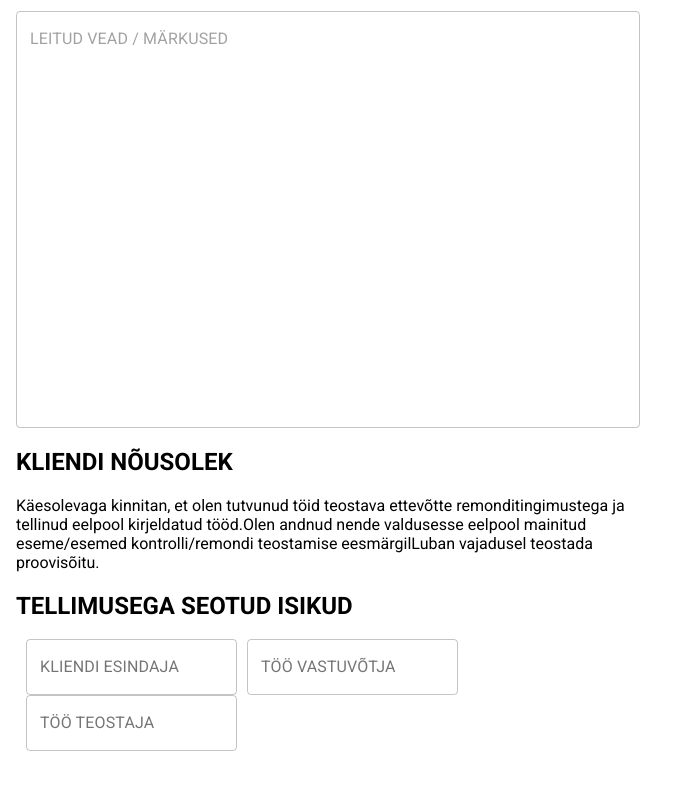
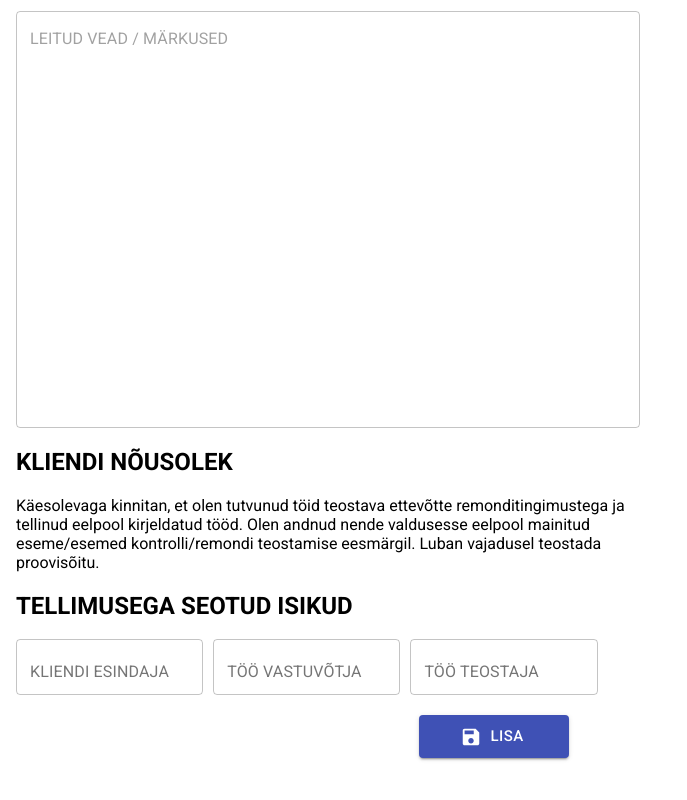
Before and after one commit to GrmnMrg/rehviproff-webapp-frontend, a React (Create React App) app: page /add-workorder in a window 1280 px wide. Shown: the part 986-1786 px from the top of the page, without its empty margins (0-687 px from the left). Before the commit the page ends 1753 px from the top, so only its background shows below. Built offline with nearby package versions, Linux system fonts and the light colour scheme; no server answers.

Commit message:
Pass form data to api component

```diff
--- a/package.json
+++ b/package.json
@@ -5,6 +5,7 @@
   "homepage": "./",
   "dependencies": {
     "@material-ui/core": "^4.11.0",
+    "@material-ui/icons": "^4.9.1",
     "mobx": "^5.15.4",
     "mobx-react": "^6.2.2",
     "moment": "^2.29.1",
--- a/src/App.css
+++ b/src/App.css
@@ -32,7 +32,28 @@ body {
 }
 
 .required_parties .MuiTextField-root {
-    margin-left: 10px
+    margin-right: 10px;
+    width: 30%
+}
+
+.required_parties .MuiInputLabel-formControl {
+    margin-top: 5px;
+}
+
+.form-submit-btn {
+    margin-top: 10px;
+    width: 50%;
+    display: block;
+}
+
+.form-submit-btn button {
+    float: right;
+    margin: 10px 71px 10px 10px;
+    width: 10em;
+}
+
+.add-workorder-content form {
+    margin-bottom: 10rem;
 }
 
 .form-group {
--- /dev/null
+++ b/src/api/WorkOrderApi.js
@@ -0,0 +1,9 @@
+class WorkOrderApi {
+
+    static async addNewWorkOrder(workOrderData){
+        console.log("Add new workorder with data: ")
+        console.log(workOrderData);
+    }
+}
+
+export default WorkOrderApi;
--- a/src/components/AddWorkOrderForm.js
+++ b/src/components/AddWorkOrderForm.js
@@ -1,13 +1,17 @@
 import React from "react";
 import TextField from "@material-ui/core/TextField";
+import workOrderApi from "../api/WorkOrderApi"
+import Button from "@material-ui/core/Button";
+import SaveIcon from "@material-ui/icons/Save";
 
 class AddWorkOrderForm extends React.Component {
 
     constructor(props) {
         super(props);
+        let currentDate = this.getCurrentDate();
         this.state = {
             id: '',
-            date: '',
+            date: currentDate,
             client_name_and_address: "",
             client_phone: "",
             car_mark_and_model: "",
@@ -20,15 +24,13 @@ class AddWorkOrderForm extends React.Component {
             required_parties_client_representative: "",
             required_parties_work_receiver: "",
             required_parties_work_performer: "",
-            consent: [
-                `Käesolevaga kinnitan, et olen tutvunud töid teostava ettevõtte remonditingimustega ja
-            tellinud eelpool kirjeldatud tööd.`,
-                `Olen andnud nende valdusesse eelpool mainitud eseme/esemed kontrolli/remondi teostamise
-            eesmärgil`,
-                `Luban vajadusel teostada proovisõitu.`
-            ]
+            consent: `Käesolevaga kinnitan, et olen tutvunud töid teostava ettevõtte remonditingimustega ja
+            tellinud eelpool kirjeldatud tööd. Olen andnud nende valdusesse eelpool mainitud eseme/esemed kontrolli/remondi teostamise
+            eesmärgil. Luban vajadusel teostada proovisõitu.`
+
         }
         this.handleChange = this.handleChange.bind(this);
+        this.handleSubmit = this.handleSubmit.bind(this);
     }
 
     handleChange(event) {
@@ -40,11 +42,16 @@ class AddWorkOrderForm extends React.Component {
         })
     }
 
+    handleSubmit(event) {
+        let result = workOrderApi.addNewWorkOrder(this.state);
+        event.preventDefault();
+    }
+
     render() {
         return (
-            <div className={"add-workorder-form"}>
-                <h1>{`TÖÖTELLIMUS nr. / ${this.getCurrentDate()}`}</h1>
-                <form>
+            <div className={"add-workorder-content"}>
+                <h1>{`TÖÖTELLIMUS nr. / ${this.state.date}`}</h1>
+                <form onSubmit={this.handleSubmit}>
                     <div className={"client-and-car-details"}>
                         <h2>KLIENDI JA AUTO ANDMED</h2>
                         <div className={"client-details"}>
@@ -143,6 +150,7 @@ class AddWorkOrderForm extends React.Component {
                                 onChange={this.handleChange}
                             />
                             <TextField
+                                className={"required_parties__textfields--margin-right"}
                                 label={"TÖÖ VASTUVÕTJA"}
                                 variant={"outlined"}
                                 name={"work_receiver"}
@@ -150,6 +158,7 @@ class AddWorkOrderForm extends React.Component {
                                 onChange={this.handleChange}
                             />
                             <TextField
+                                className={"required_parties__textfields--margin-left"}
                                 label={"TÖÖ TEOSTAJA"}
                                 variant={"outlined"}
                                 name={"work_performer"}
@@ -157,6 +166,12 @@ class AddWorkOrderForm extends React.Component {
                                 onChange={this.handleChange}
                             />
                         </div>
+                    </div>
+                    <div className={"form-submit-btn"}>
+                        <Button type={"submit"} variant={"contained"} color={"primary"} startIcon={<SaveIcon/>}
+                                size={"large"}>
+                            LISA
+                        </Button>
                     </div>
                 </form>
 
```
Also changed, not shown: 1 other file (tests, documents, lock files or other folders).
